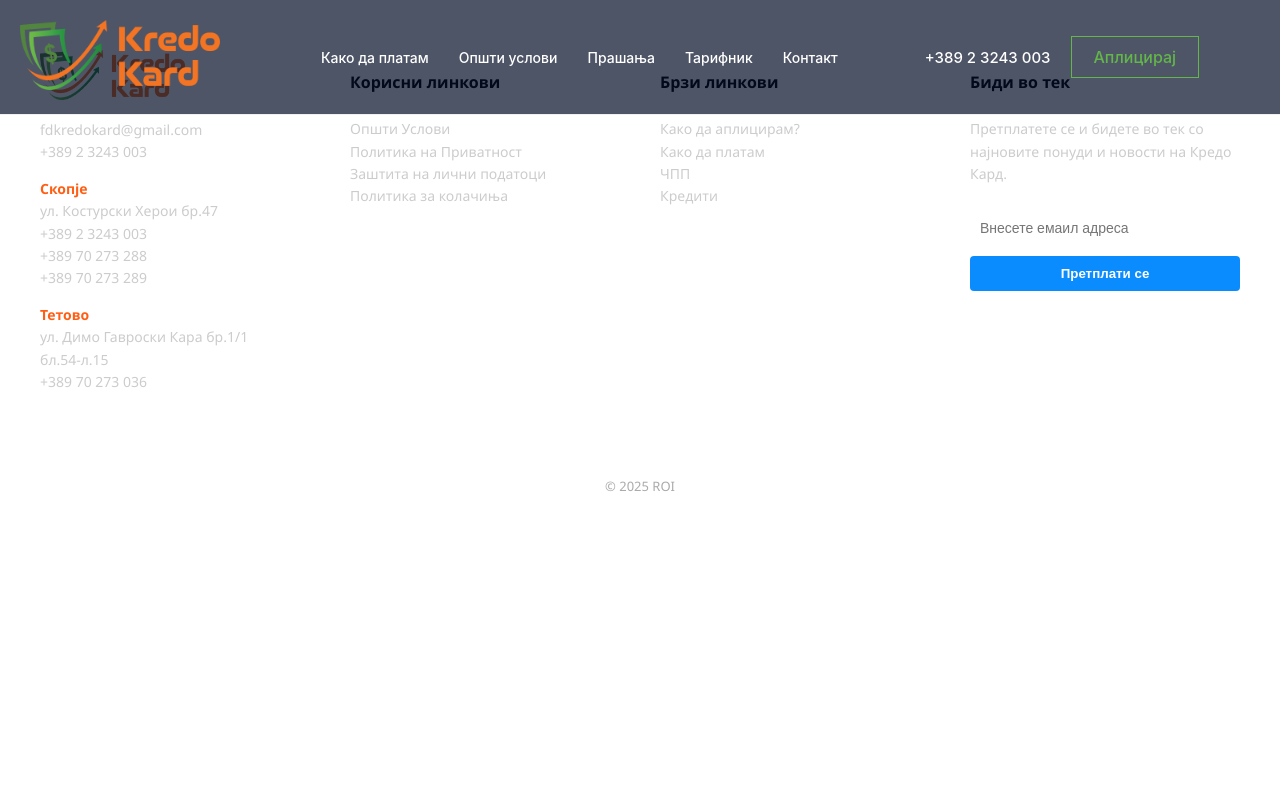
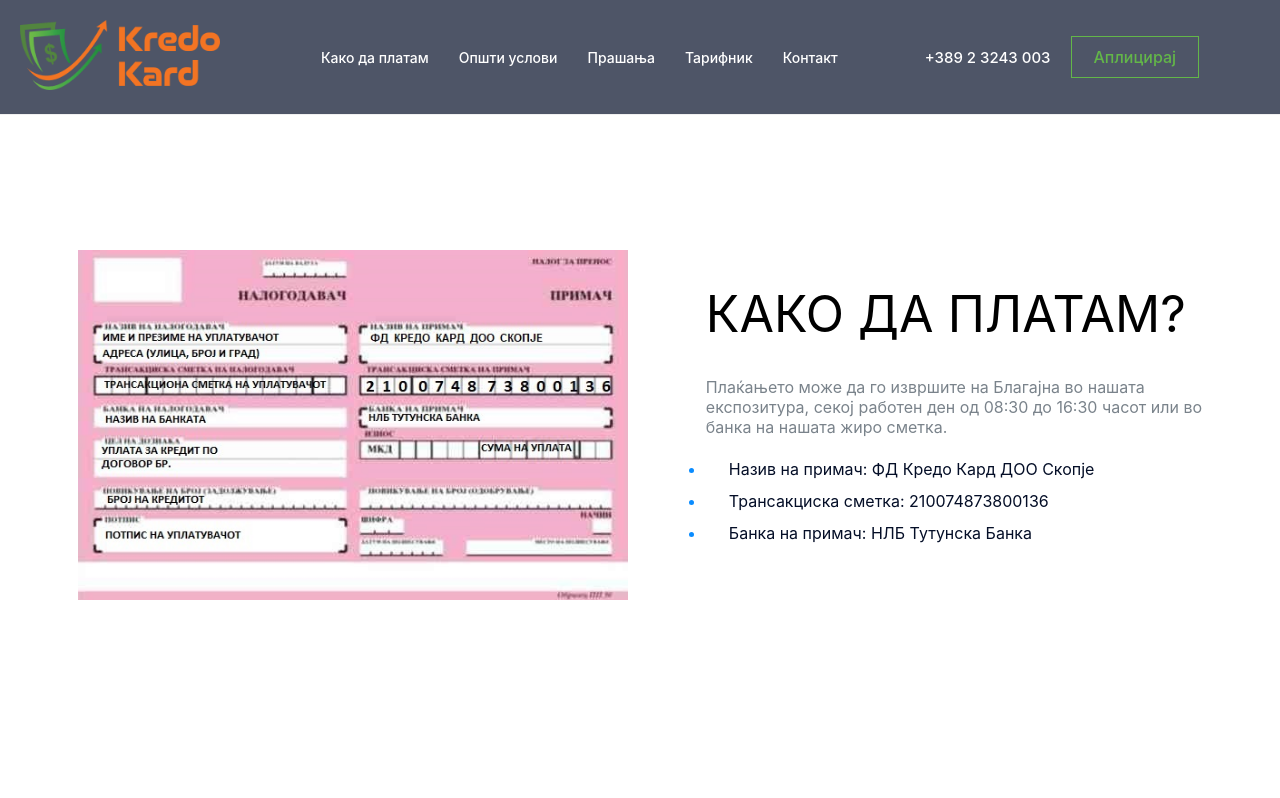
Before and after one commit to ArlindaHaxha/roi, a React (Create React App) app in the folder kredokard/: page / in a window 1280 px wide. Shown: the top 798 px of the page. Built offline with nearby package versions, Linux system fonts and the light colour scheme.

Commit message:
How do i pay page done

```diff
--- a/kredokard/src/App.js
+++ b/kredokard/src/App.js
@@ -1,13 +1,13 @@
 import React from 'react';
 import Header from './components/Header';
-// import MainContent from './components/MainContent';
+import MainContent from './pages/MainContent';
 import Footer from './components/Footer';
 
 function App() {
   return (
     <div className="App">
       <Header />
-      {/* <MainContent /> */}
+      <MainContent />
       <Footer />
     </div>
   );
--- a/kredokard/src/components/Header.js
+++ b/kredokard/src/components/Header.js
@@ -1,6 +1,7 @@
 import React from 'react';
 import './Header.css';
 import image from "../assets/logo.png";
+import Main from "../pages/MainContent";
 
 const Header = () => (
   <header className="header-area">
@@ -18,7 +19,7 @@
             <div className="col-xl-6 col-lg-7">
               <nav className="main-menu d-none d-lg-block">
                 <ul id="navigation">
-                  <li><a href="/kako-da-platam">Како да платам</a></li>
+                  <li><a href={Main}>Како да платам</a></li>
                   <li><a href="/opsti-uslovi">Општи услови</a></li>
                   <li><a href="#prasanja">Прашања</a></li>
                   <li><a href="/tarifnik">Тарифник</a></li>
--- /dev/null
+++ b/kredokard/src/pages/MainContent.css
@@ -0,0 +1,29 @@
+.container {
+    display: flex;
+    justify-content:space-evenly;
+    height: 500px;
+    margin-top: 250px;
+}
+.container-1 img{
+    width: 550px;
+    height: 350px;
+}
+.container-2 h1 {
+    font-size: 50px;
+    font-weight: 400;
+}
+.container-2 p {
+    color: #7A838B;
+    font-size: 16px;
+}
+.container-2 ul li{
+    font-size: 16px;
+    line-height: 32px;
+    color: #040E27;
+    font-weight: 400;
+    position: relative;
+    padding-left: 23px;
+}
+.container-2 ul li::marker {
+    color: #0A8CFF;
+  }
--- /dev/null
+++ b/kredokard/src/pages/MainContent.js
@@ -0,0 +1,26 @@
+import React from 'react';
+import './MainContent.css';
+import photo from "../assets/pp30.jpg";
+
+const MainContent = () => {
+  return (
+    <main className="main-content">
+      <div className="container">
+        <div className='container-1'>
+            <img src={photo}></img>
+        </div>
+        <div className='container-2'>
+            <h1>КАКО ДА ПЛАТАМ?</h1>
+            <p>Плаќањето може да го извршите на Благајна во нашата <br /> експозитура, секој работен ден од 08:30 до 16:30 часот или во <br /> банка на нашата жиро сметка.</p>
+            <ul>
+                <li>Назив на примач: ФД Кредо Кард ДОО Скопје</li>
+                <li>Трансакциска сметка: 210074873800136</li>
+                <li>Банка на примач: НЛБ Тутунска Банка</li>
+            </ul>
+        </div>
+      </div>
+    </main>
+  );
+};
+
+export default MainContent;
```
Also changed, not shown: kredokard/src/assets/pp30.jpg (added).
